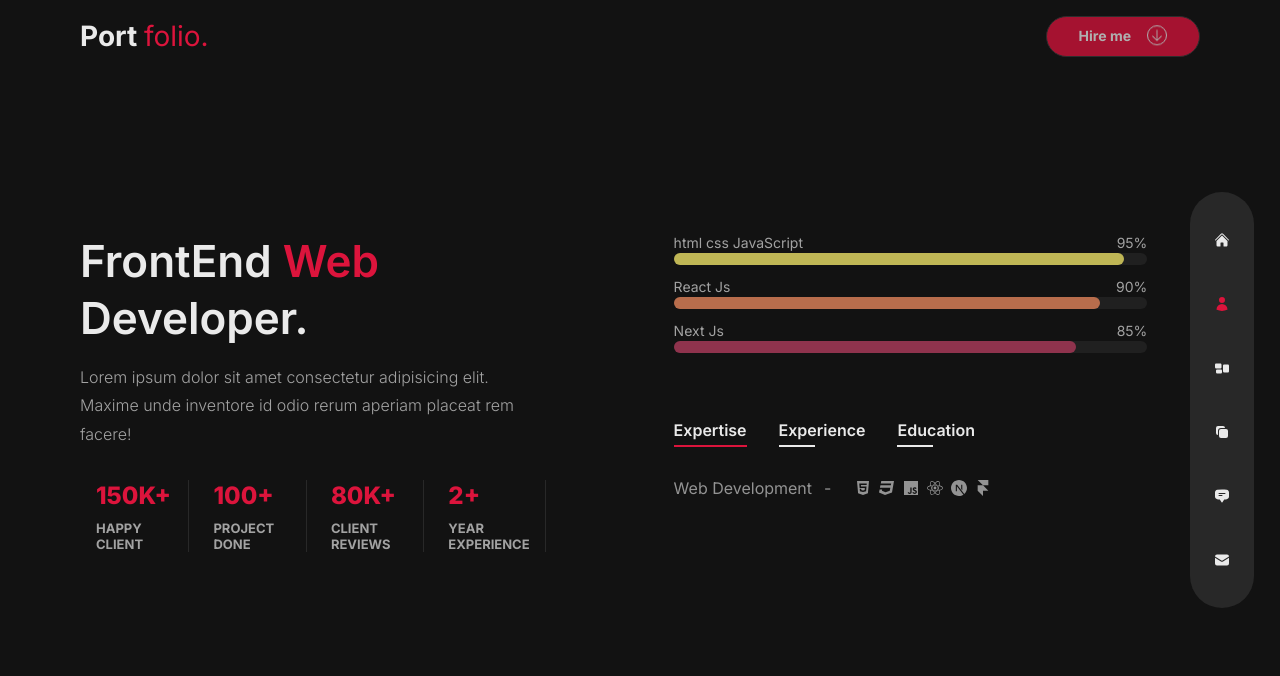
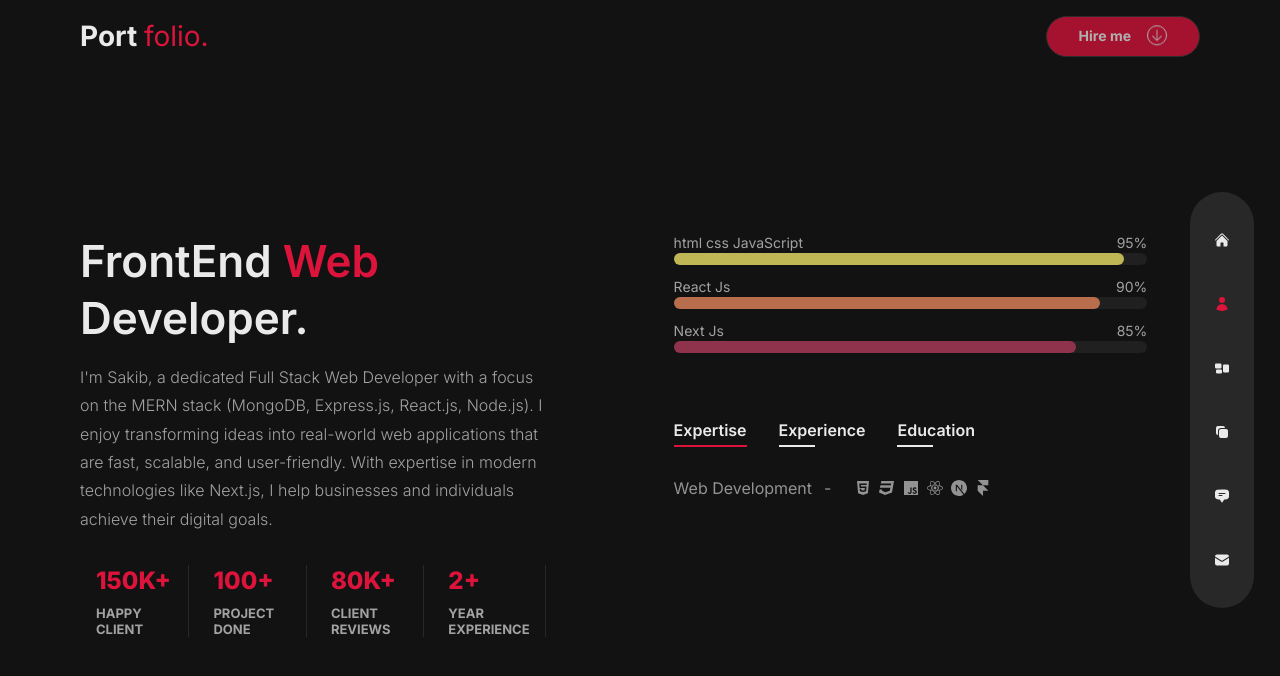
Before and after one commit to thesakibdev/The-Sakib-Dev, a Next.js app: page /about in a window 1280 px wide. Shown: the top 676 px of the page. Built offline with nearby package versions, Linux system fonts and the light colour scheme.

Commit message:
Update index.jsx

```diff
--- a/pages/about/index.jsx
+++ b/pages/about/index.jsx
@@ -22,8 +22,7 @@ const About = () => {
           FrontEnd <span className="text-secondary">Web</span> Developer.
         </h3>
         <p className="hidden sm:block text-center lg:text-start">
-          Lorem ipsum dolor sit amet consectetur adipisicing elit. Maxime unde
-          inventore id odio rerum aperiam placeat rem facere!
+          {`I'm Sakib, a dedicated Full Stack Web Developer with a focus on the MERN stack (MongoDB, Express.js, React.js, Node.js). I enjoy transforming ideas into real-world web applications that are fast, scalable, and user-friendly. With expertise in modern technologies like Next.js, I help businesses and individuals achieve their digital goals.`}
         </p>
 
         {/* counter */}
```
